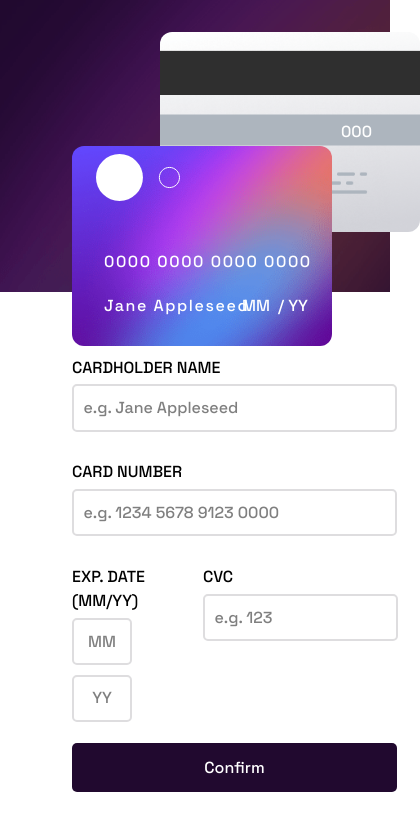
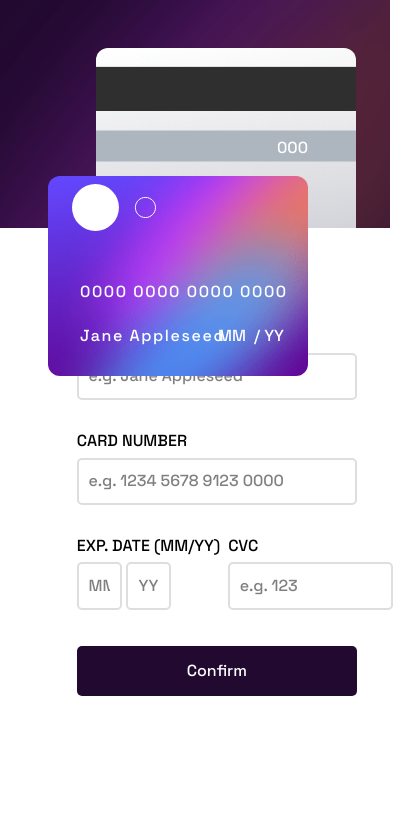
Before and after one commit to Mujeebat-shittu/interactive-card, a React (Vite) app: page / in a window 390 px wide. Shown: the top 830 px of the page, 420 px wide, since content can reach past the window. Built offline with nearby package versions, Linux system fonts and the light colour scheme.

Commit message:
styling fix

```diff
--- a/src/components/page-wrapper.jsx
+++ b/src/components/page-wrapper.jsx
@@ -162,7 +162,7 @@ function PageWrapper() {
             </div>
 
             <div className="inline">
-              <div className="inline-content mb-4">
+              <div className="inline-content date mb-4">
                 <label htmlFor="exp-date">
                   EXP. DATE (MM/YY)</label>
                   <br />
@@ -200,7 +200,7 @@ function PageWrapper() {
                   />
 
               </div>
-              <div className="inline-content mb-4">
+              <div className="inline-content cvc mb-4">
                 <label htmlFor="cvc">CVC</label>
                 <br />
                 <input
--- a/src/index.css
+++ b/src/index.css
@@ -9,6 +9,13 @@
 --Purple-950: hsl(278, 68%, 11%);
 --Font-size: 18px;
 }
+
+*{
+    padding: 0;
+    box-sizing: border-box;
+}
+
+
 
 body{
     font-family: "Space Grotesk", sans-serif;
@@ -72,18 +79,18 @@ button{
     section {
         flex-direction: column;
         position: relative;
-        width: 100vw;
+        width: 100%;
     }
 
     .gradient{
-        height: 35%;
+        height: 35vh;
         width: 100%;
         position: absolute;
         top: 0;
     }
 
     .form{
-        height: 65%;
+        height: 65vh;
         width: 100%;
         position: relative;
         bottom: -9rem;
@@ -92,7 +99,7 @@ button{
     }
 
     .card-front{
-        top: 4.1rem;
+        top: 6rem;
         left: 4.5rem;
         display: flex;
         align-items: center;
@@ -106,7 +113,7 @@ button{
 
     .card-back{
         left: 10rem;
-        bottom: 30rem;
+        bottom: 26rem;
         display: flex;
         align-items: center;
         justify-content: center;
@@ -121,3 +128,45 @@ button{
         max-width: 300px;
     } */
 }
+
+@media (max-width:510px){
+    .card-front{
+        margin-bottom: 2rem;
+        left: 3rem;
+    }
+
+    .gradient{
+        width: 100%;
+        margin: 0;
+        padding: 0;
+
+    }
+
+    .card-back{
+        left: 6rem;
+    }
+
+    .block input {
+        max-width: 280px;
+    }
+
+    .date input {
+        width: 45px;
+    }
+
+    .cvc input{
+        width: 165px;
+    }
+
+    .form{
+        bottom: -5rem;
+        display: flex;
+        align-items: center;
+        justify-content: center;
+    }
+
+    button{
+        max-width: 280px;
+        margin-top: 1rem;
+    }
+}
```
